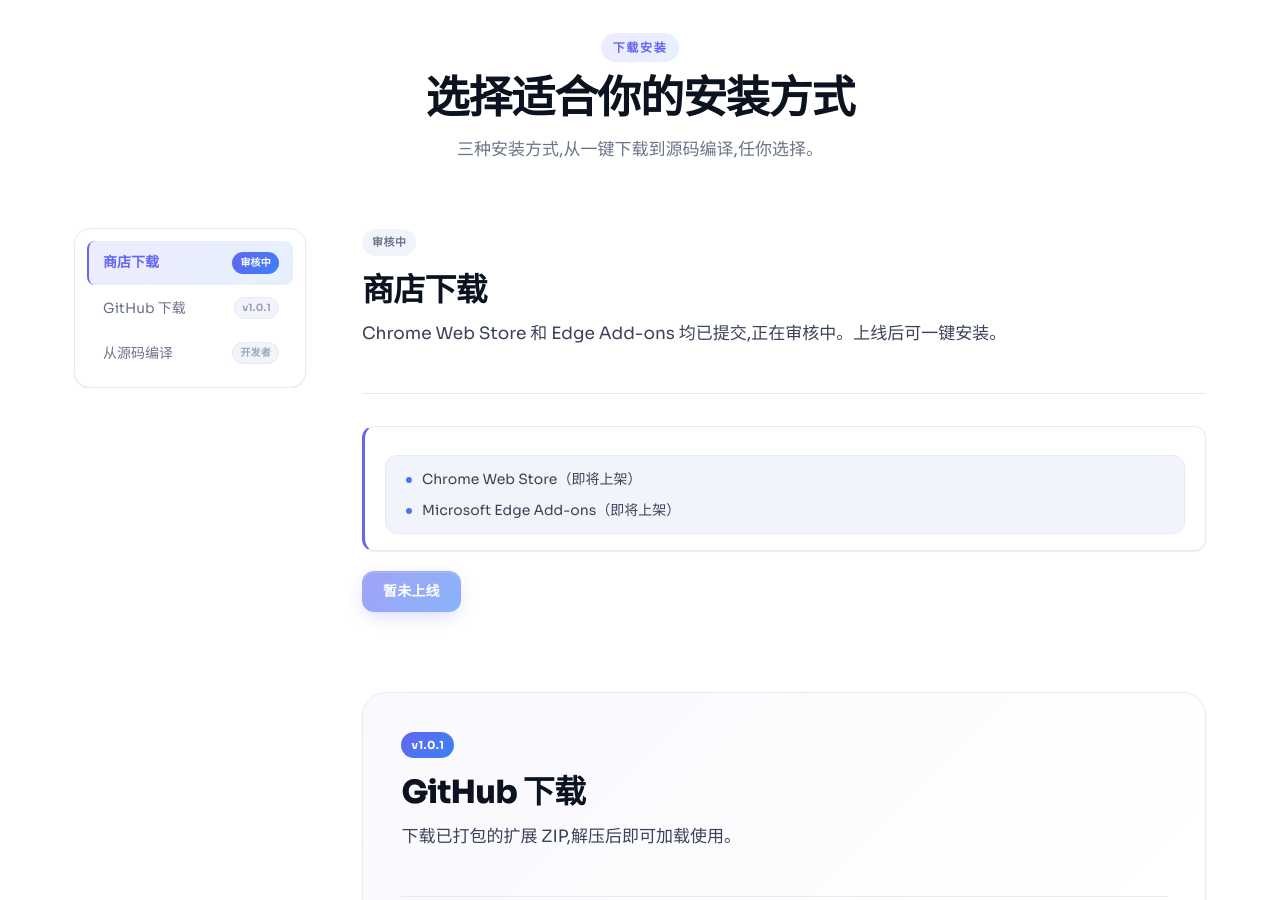
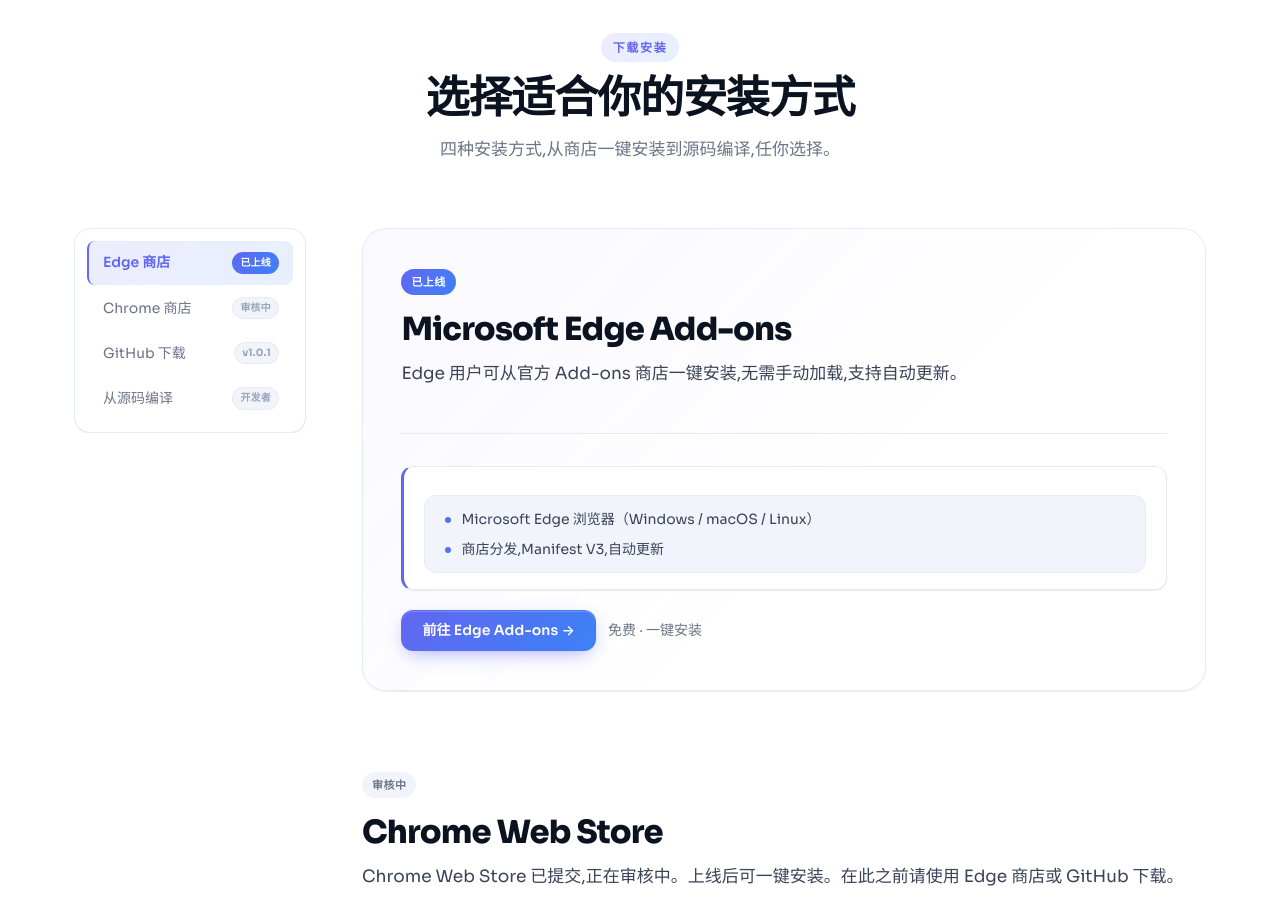
Before and after one commit to mr-wuliu/wupage-web, a plain HTML site: page index.html in a window 1280 px wide. Shown: the part 4200-5100 px from the top of the page. Drawn offline with Linux system fonts and the light colour scheme.

Commit message:
Add Edge Add-ons install entry (now live)
Edge Add-ons is now published. Promote it to featured/first position, demote GitHub download from featured. Chrome Web Store remains under review with a disabled button.

```diff
--- a/index.html
+++ b/index.html
@@ -303,14 +303,15 @@
         <div class="section-head reveal" data-reveal>
           <span class="eyebrow">下载安装</span>
           <h2 class="section-title" id="installTitle">选择适合你的安装方式</h2>
-          <p class="section-desc">三种安装方式,从一键下载到源码编译,任你选择。</p>
+          <p class="section-desc">四种安装方式,从商店一键安装到源码编译,任你选择。</p>
         </div>
 
         <div class="docs-layout reveal" data-reveal>
           <!-- LEFT SIDEBAR -->
           <aside class="docs-sidebar" aria-label="安装方式列表">
             <nav class="docs-nav" aria-label="安装方式导航">
-              <a href="#install-store" class="docs-nav-link is-active">商店下载 <em>审核中</em></a>
+              <a href="#install-edge" class="docs-nav-link is-active">Edge 商店 <em>已上线</em></a>
+              <a href="#install-chrome" class="docs-nav-link">Chrome 商店 <em>审核中</em></a>
               <a href="#install-github" class="docs-nav-link">GitHub 下载 <em>v1.0.1</em></a>
               <a href="#install-source" class="docs-nav-link">从源码编译 <em>开发者</em></a>
             </nav>
@@ -319,26 +320,44 @@
           <!-- RIGHT CONTENT -->
           <div class="docs-content">
 
-            <!-- ========== 商店下载 ========== -->
-            <article id="install-store" class="docs-article reveal" data-reveal>
+            <!-- ========== Edge Add-ons (featured, 已上线) ========== -->
+            <article id="install-edge" class="docs-article docs-article-featured reveal" data-reveal>
+              <header class="docs-article-head">
+                <span class="api-badge api-badge-brand">已上线</span>
+                <h2>Microsoft Edge Add-ons</h2>
+                <p class="api-lead">Edge 用户可从官方 Add-ons 商店一键安装,无需手动加载,支持自动更新。</p>
+              </header>
+              <div class="docs-callout">
+                <ul class="docs-checklist">
+                  <li>Microsoft Edge 浏览器（Windows / macOS / Linux）</li>
+                  <li>商店分发,Manifest V3,自动更新</li>
+                </ul>
+              </div>
+              <div style="margin-top: var(--s-5); display: flex; flex-wrap: wrap; gap: var(--s-3); align-items: center;">
+                <a class="btn btn-primary" href="https://microsoftedge.microsoft.com/addons/detail/wupage-translator/ophhojnppohaklhcdaheplkodopmplfg" target="_blank" rel="noopener">前往 Edge Add-ons →</a>
+                <span style="font-size: var(--fs-sm); color: var(--text-muted);">免费 · 一键安装</span>
+              </div>
+            </article>
+
+            <!-- ========== Chrome Web Store (审核中) ========== -->
+            <article id="install-chrome" class="docs-article reveal" data-reveal>
               <header class="docs-article-head">
                 <span class="api-badge api-badge-muted">审核中</span>
-                <h2>商店下载</h2>
-                <p class="api-lead">Chrome Web Store 和 Edge Add-ons 均已提交,正在审核中。上线后可一键安装。</p>
+                <h2>Chrome Web Store</h2>
+                <p class="api-lead">Chrome Web Store 已提交,正在审核中。上线后可一键安装。在此之前请使用 Edge 商店或 GitHub 下载。</p>
               </header>
               <div class="docs-callout">
                 <ul class="docs-checklist">
                   <li>Chrome Web Store（即将上架）</li>
-                  <li>Microsoft Edge Add-ons（即将上架）</li>
                 </ul>
               </div>
               <div style="margin-top: var(--s-5); display: flex; flex-wrap: wrap; gap: var(--s-3); align-items: center;">
-                <button type="button" class="btn btn-primary" disabled aria-disabled="true" style="opacity: 0.6; cursor: not-allowed;">暂未上线</button>
+                <button type="button" class="btn btn-primary" disabled aria-disabled="true" style="opacity: 0.6; cursor: not-allowed;">Chrome 审核中</button>
               </div>
             </article>
 
-            <!-- ========== GitHub 下载 (featured) ========== -->
-            <article id="install-github" class="docs-article docs-article-featured reveal" data-reveal>
+            <!-- ========== GitHub 下载 ========== -->
+            <article id="install-github" class="docs-article reveal" data-reveal>
               <header class="docs-article-head">
                 <span class="api-badge api-badge-brand">v1.0.1</span>
                 <h2>GitHub 下载</h2>
```
